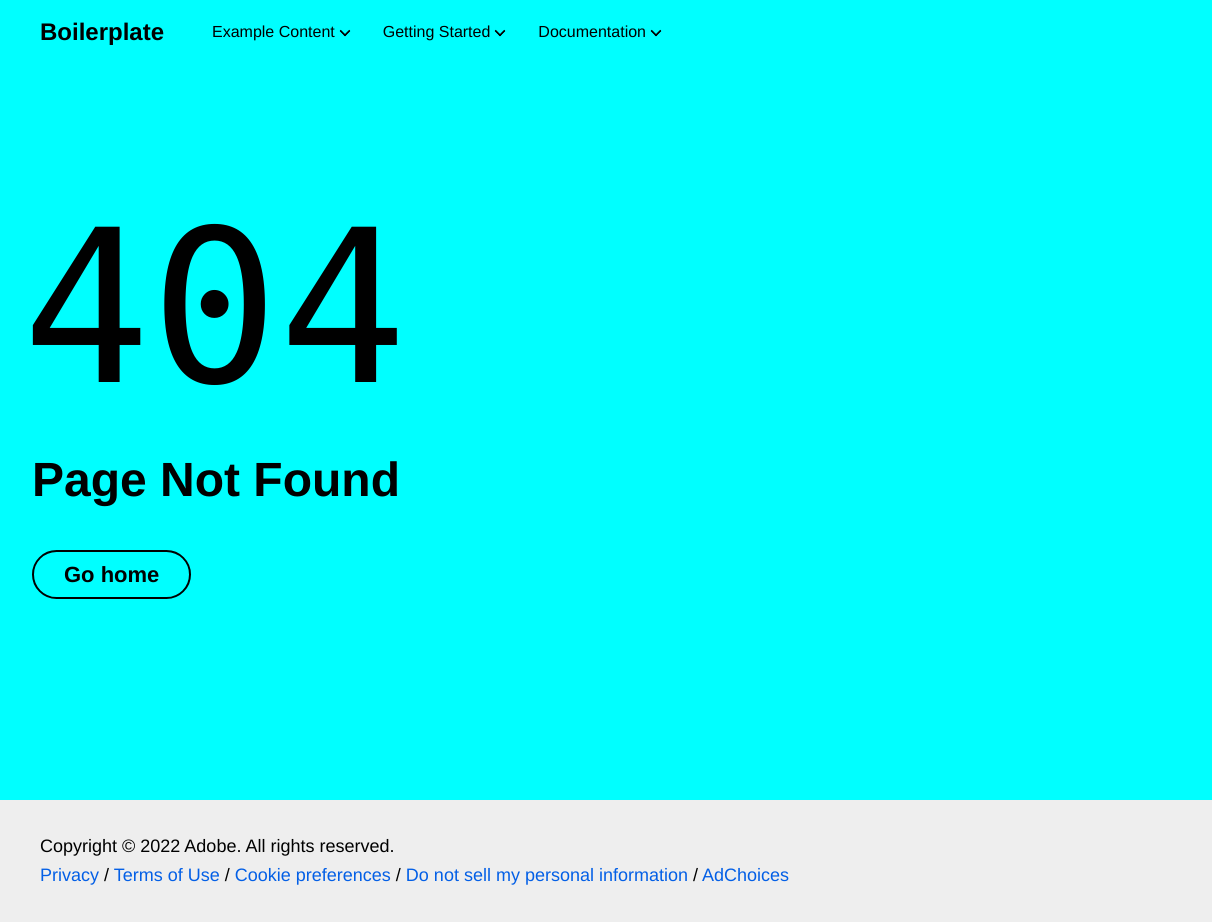
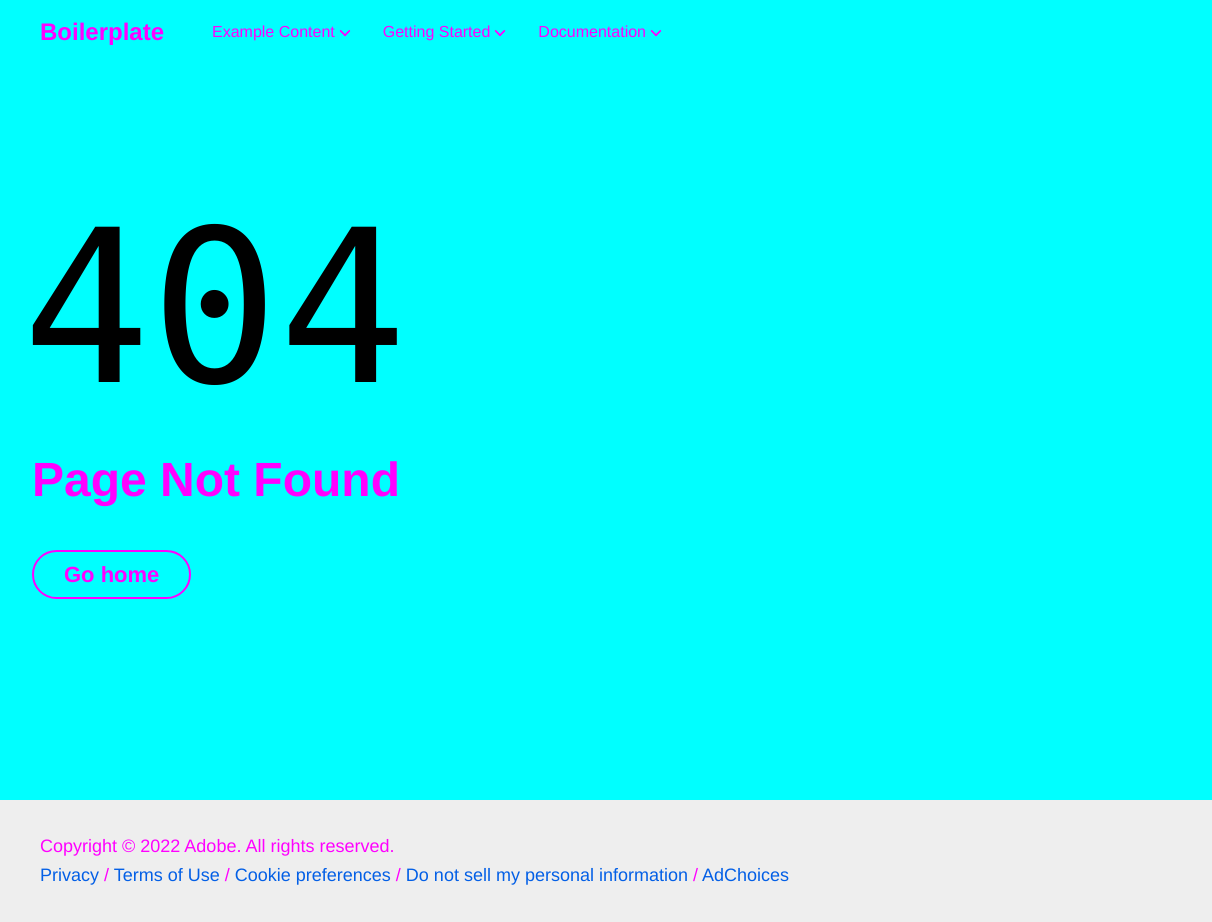
Before and after one commit to vipult2022/franklin-demo-01, a website with bundled scripts: page 404.html in a window 1280 px wide. Shown: the full height of the page, 0-1212 px from the left. Built offline with nearby package versions, Linux system fonts and the light colour scheme; files whose address does not match are found by name.

Commit message:
Update styles.css

```diff
--- a/styles/styles.css
+++ b/styles/styles.css
@@ -17,7 +17,7 @@
   --background-color: cyan;
   --overlay-background-color: #eee;
   --highlight-background-color: #ccc;
-  --text-color: #000;
+  --text-color: magenta;
 
   /* fonts */
   --body-font-family: 'helvetica neue', helvetica, ubuntu, roboto, noto, sans-serif;
```
